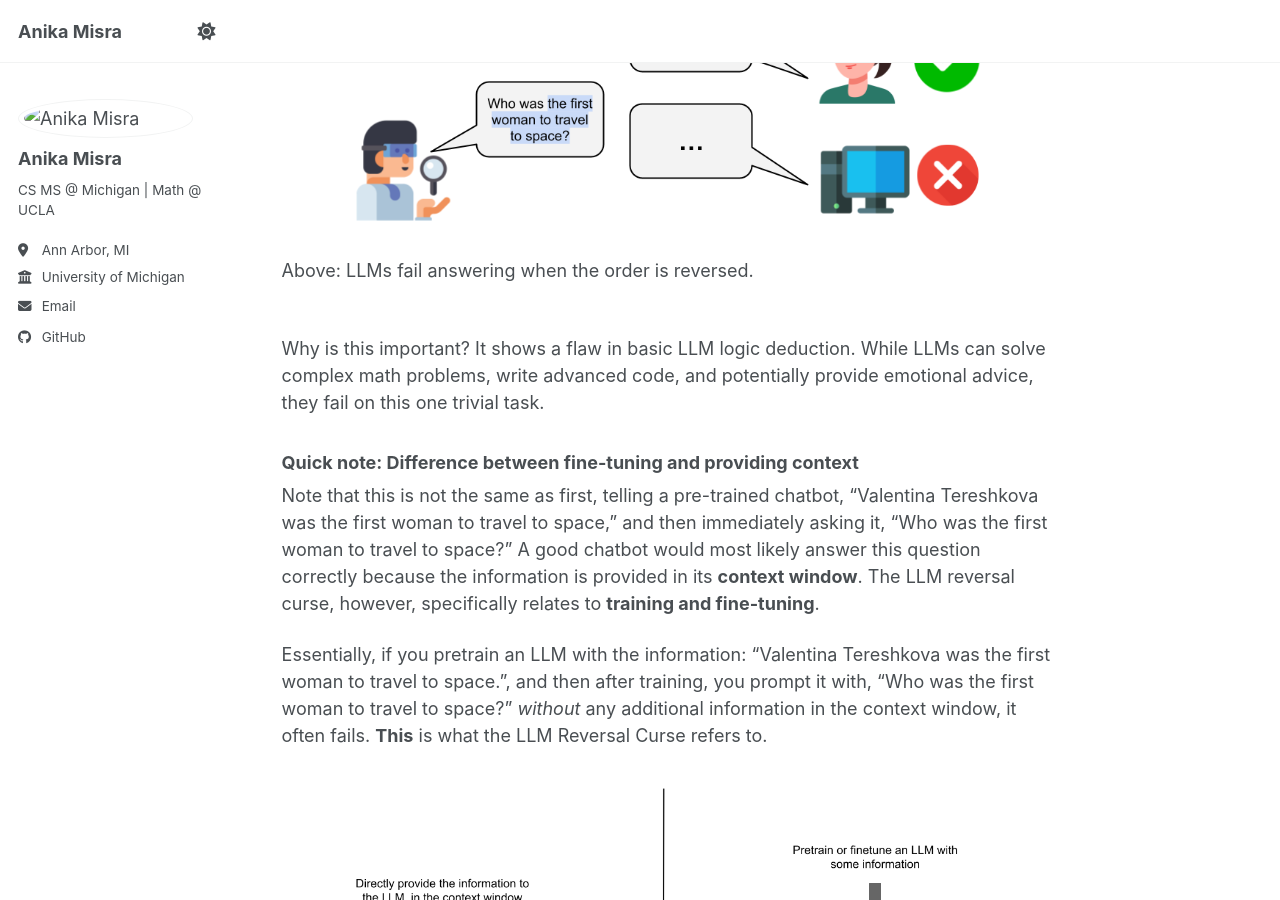
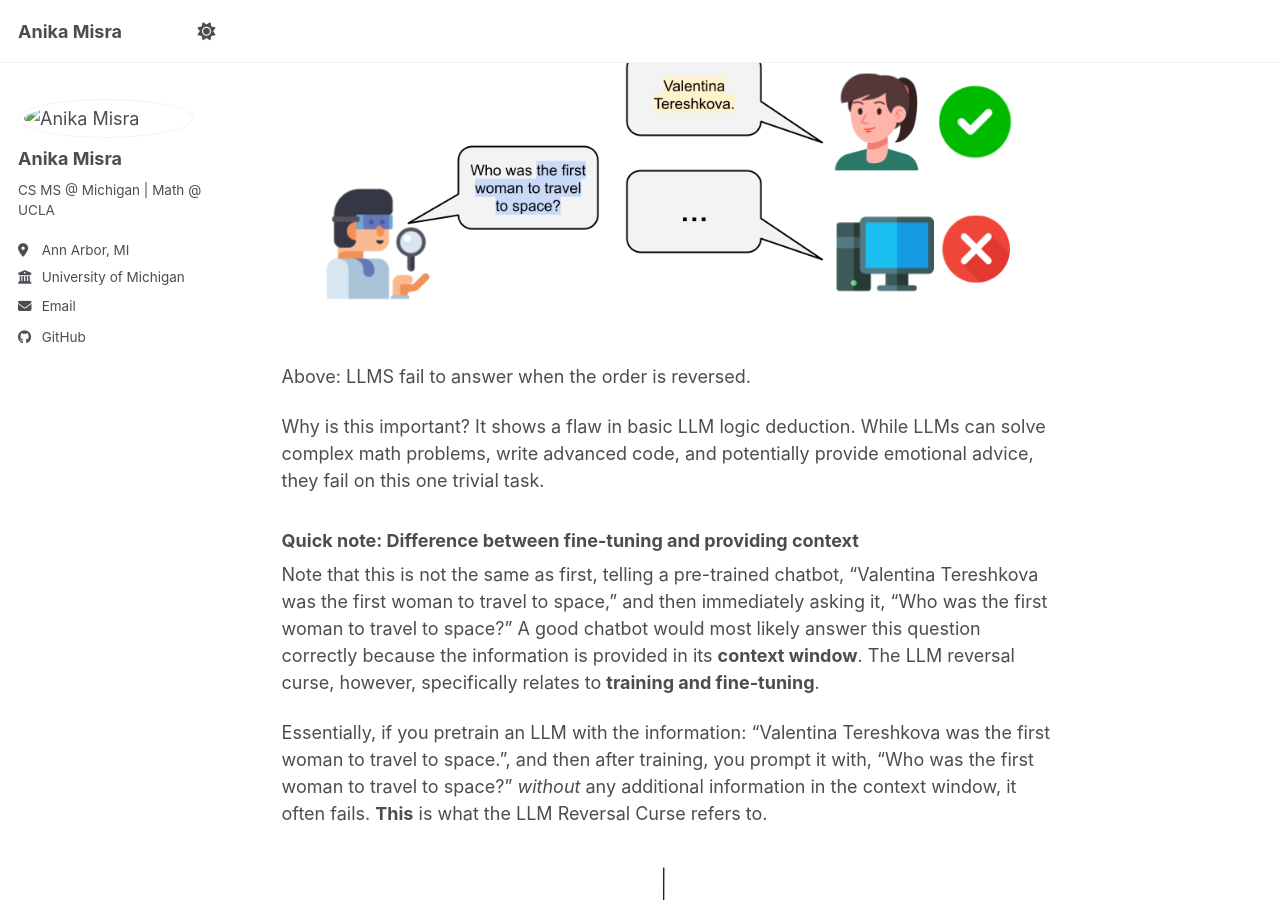
Before and after one commit to anikamisra/anikamisra.github.io, a Jekyll site: the page built from _posts/2025-12-11-reversal-curse.md, in a window 1280 px wide and 900 px high, scrolled down 1278 px. Built offline with Jekyll 4.4.1, drawn with Linux system fonts in a browser that asks for light colours; a script bundle is joined from its source files by our own code; library files that are not in the unit come from our copies.

Commit message:
Update 2025-12-11-reversal-curse.md

```diff
--- a/_posts/2025-12-11-reversal-curse.md
+++ b/_posts/2025-12-11-reversal-curse.md
@@ -15,14 +15,18 @@
 
 When the order of the question is the same as the training information, then the LLM can answer successfully. However, when the order is reversed, the LLM often gets the answer wrong. That is what researchers refer to as the Reversal Curse, depicted in the figure below.
 
-<div style="text-align: center;">
-  <img src="/assets/images/12-12-2025/llm_reversal_curse_image.png"
+<!-- <div style="text-align: center;">
+  <img src="{{ '/assets/images/12-12-2025/llm_reversal_curse_image.png' | relative_url }}"
        alt="LLMs fail when the order is reversed."
        style="max-width: 700px; width: 100%;">
 </div>
 Above: LLMs fail answering when the order is reversed.
 <br>
-<br>
+<br> -->
+
+![alt text](/assets/images/12-12-2025/llm_reversal_curse_image.png)
+
+Above: LLMS fail to answer when the order is reversed.
 
 Why is this important? It shows a flaw in basic LLM logic deduction. While LLMs can solve complex math problems, write advanced code, and potentially provide emotional advice, they fail on this one trivial task.
 
```
